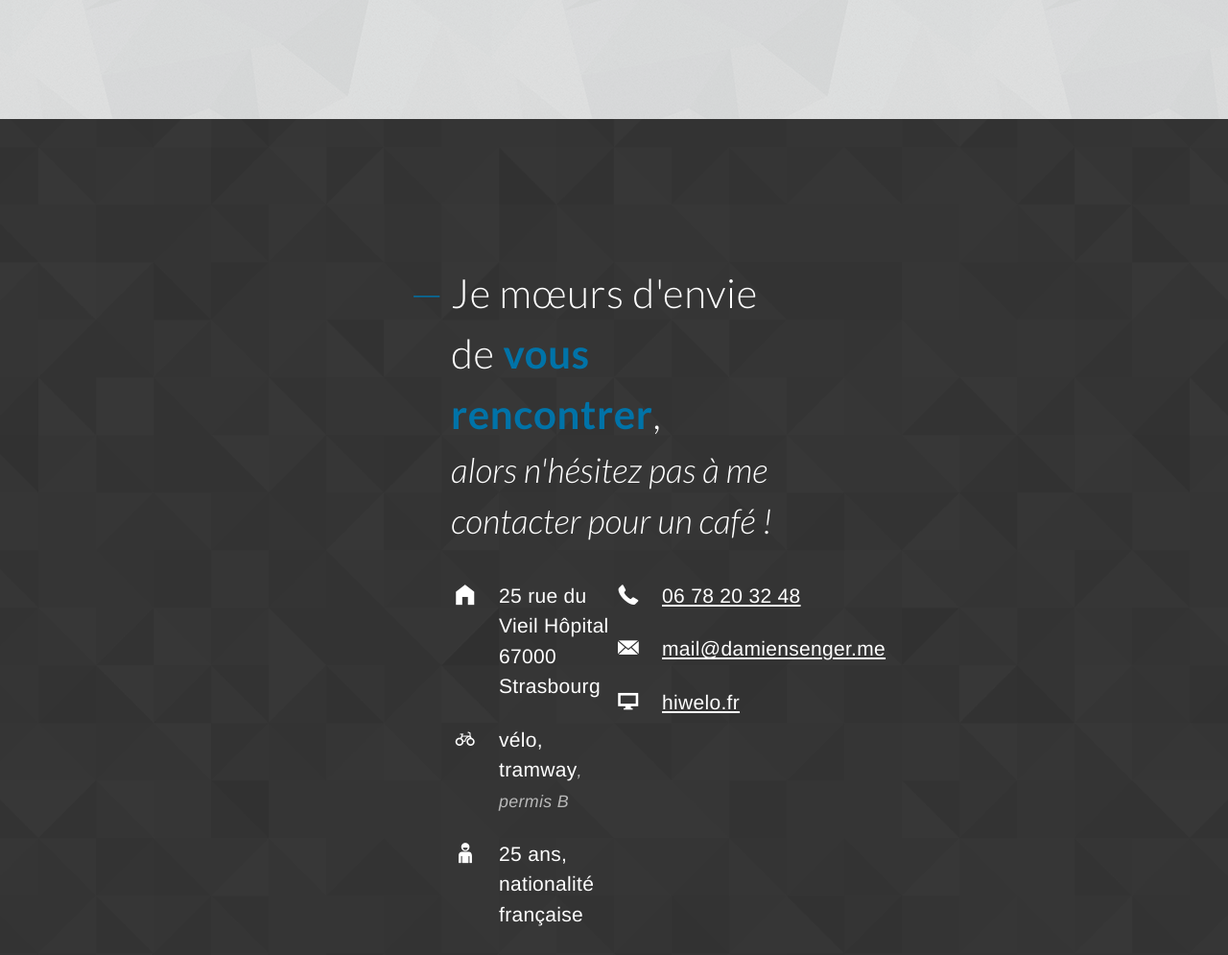
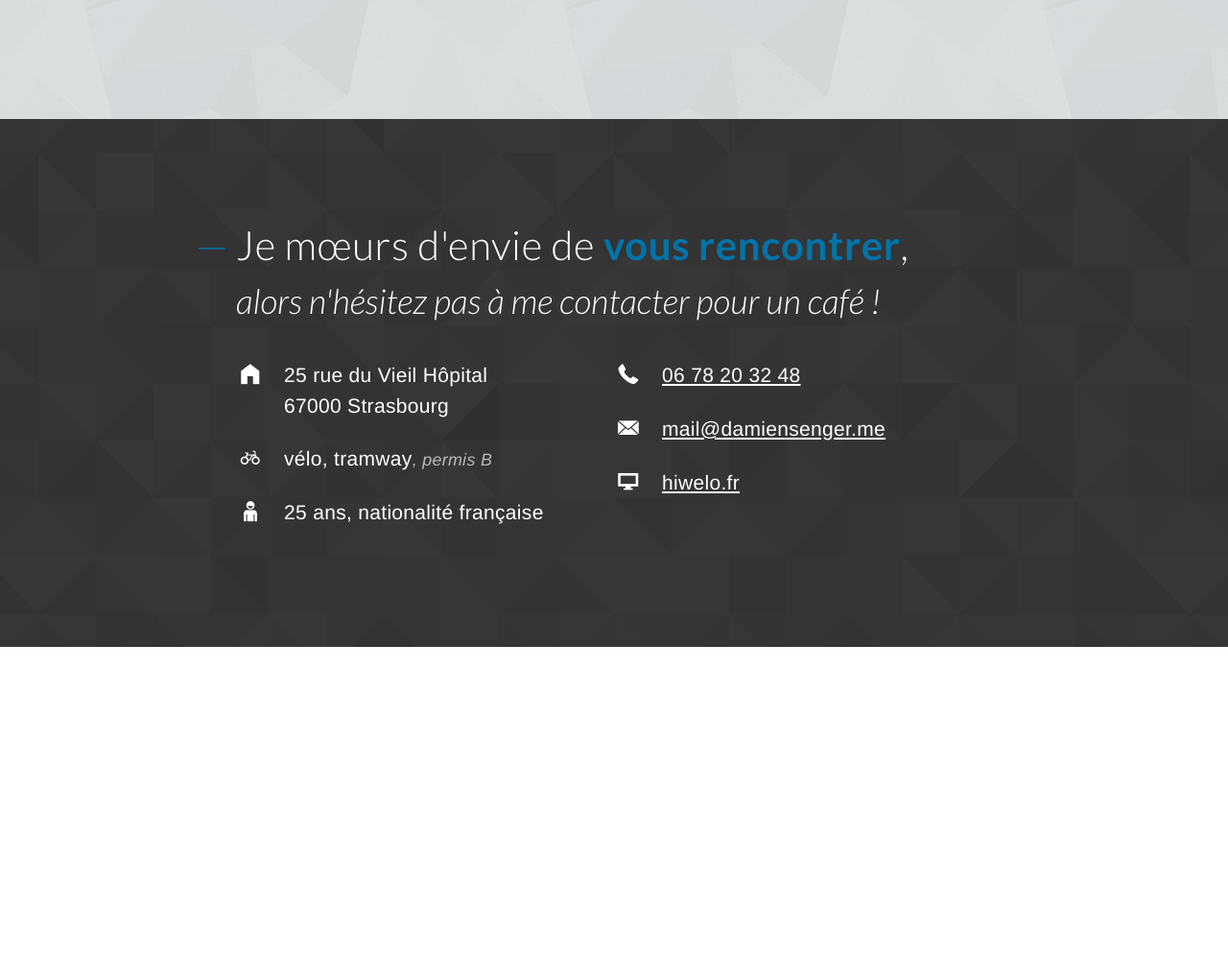
Before and after one commit to hiwelo/candidature-tiz, a plain HTML site: page index.html in a window 1280 px wide. Shown: the part 3220-4215 px from the top of the page at 96% size. After the commit the page ends 3894 px from the top, so only its background shows below. Drawn offline with nearby package versions, Linux system fonts and the light colour scheme; a web font is replaced by a local one.

Commit message:
RWD Coordonnées

```diff
--- a/assets/scss/_coordonnees.scss
+++ b/assets/scss/_coordonnees.scss
@@ -17,6 +17,12 @@
 		margin: 0 auto;
 		padding: 150px 150px;
 		width: 50%;
+
+		@media (max-height: 1000px)
+		{
+			padding: 100px 150px;
+			width: 85%;
+		}
 
 		h1
 		{
```
Also changed, not shown: assets/css/main.css, 1 other file.
